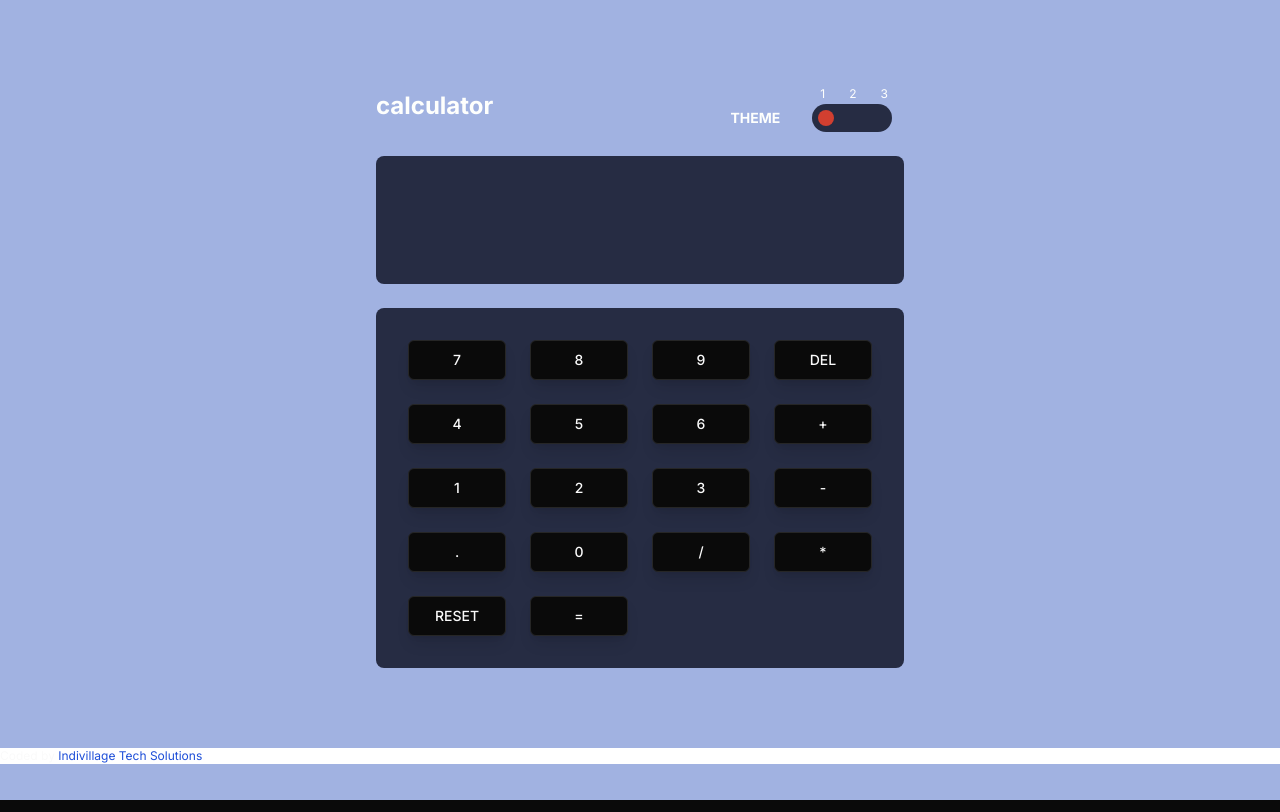
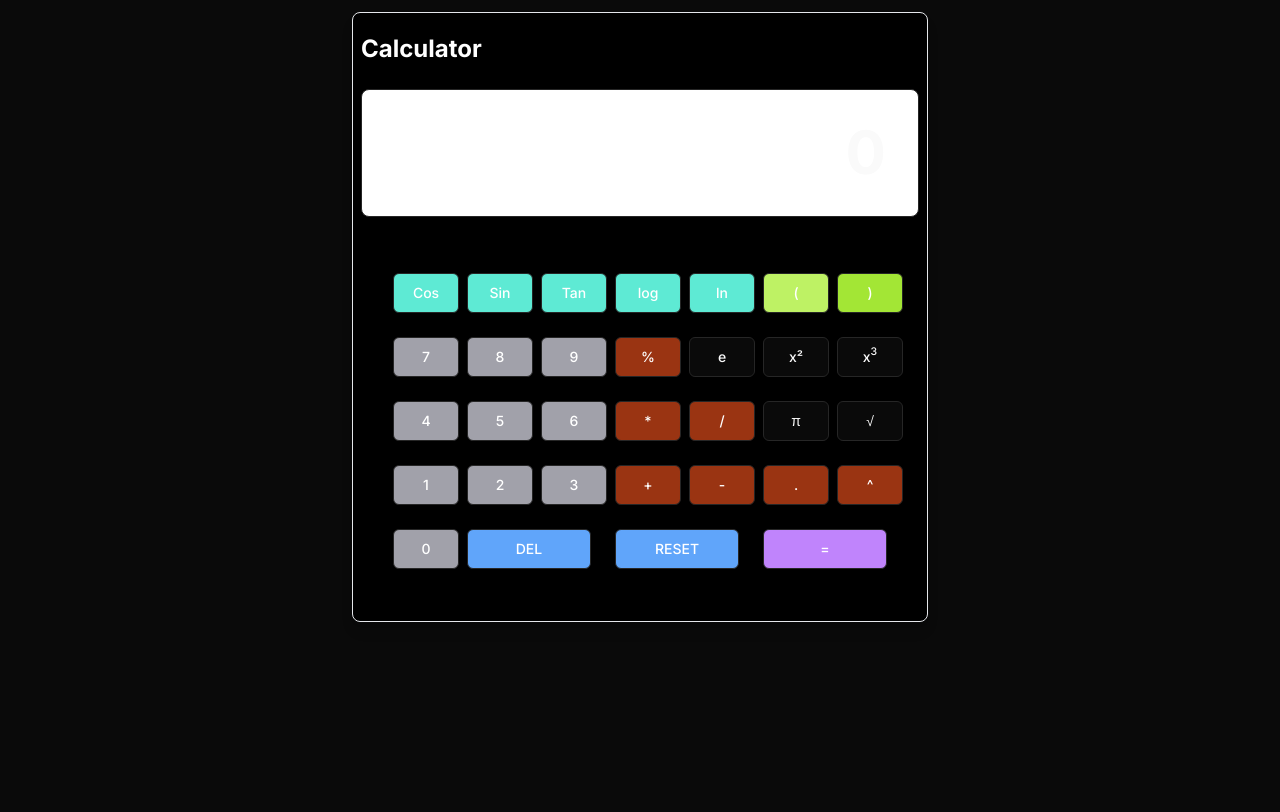
Before and after one commit to Indivillage-Balgakot-Training/Calculator_FE, a Next.js app: page / in a window 1280 px wide. Built offline with nearby package versions, Linux system fonts and the light colour scheme.

Commit message:
updated2

```diff
--- a/app/page.tsx
+++ b/app/page.tsx
@@ -4,36 +4,18 @@
 import { useState } from "react";
 import cn from "classnames";
 
-// Component
-import Toggle from "@/components/Toggle";
-
 // Lib
 import { numberWithCommas } from "@/lib/helpers";
 import { Button } from "@/components/ui/button";
 
 function CalculatorPage() {
-  const [toggleTheme, setToggleTheme] = useState(1);
-  const [operand1, setOperand1] = useState<string>('');
-  const [operator, setOperator] = useState<string | undefined>();
-  const [operand2, setOperand2] = useState<string | undefined>();
+  const [expression, setExpression] = useState<string>('');
 
-  const handleClickToggle = () => {
-    setToggleTheme((toggleTheme % 3) + 1);
-  };
-
-  const operateCalculator = async (
-    operand1: string,
-    operator: string,
-    operand2: string
-  ): Promise<string> => {
+  const operateCalculator = async (expr: string): Promise<string> => {
     const response = await fetch('http://127.0.0.1:5000/api/calculate', {
       method: 'POST',
       headers: { 'Content-Type': 'application/json' },
-      body: JSON.stringify({
-        operand1: Number(operand1),
-        operator: operator === '+' ? 'ADD' : operator === '-' ? 'SUBTRACT' : operator === '*' ? 'MULTIPLY' : 'DIVIDE',
-        operand2: Number(operand2)
-      }),
+      body: JSON.stringify({ expression: expr }),
     });
 
     if (!response.ok) {
@@ -45,101 +27,74 @@ function CalculatorPage() {
   };
 
   const handleClickButton = async (value: string) => {
-    if (!isNaN(Number(value)) || value === '0' || value === '.') {
-      if (!operator) {
-        const newOperand1 = operand1 === 'Error' ? value :
-          (value === '.' && !operand1.includes('.') ? operand1 + value : operand1 + value);
-        setOperand1(newOperand1);
-      } else {
-        const newOperand2 = operand2 ?
-          (value === '.' && !operand2.includes('.') ? operand2 + value : operand2 + value) :
-          value;
-        setOperand2(newOperand2);
-      }
-    } else if (['+', '-', '*', '/'].includes(value)) {
-      if (operand1 && !operator) {
-        setOperator(value);
-      }
+    if (!isNaN(Number(value)) || value === '.' || ['+', '-', '*', '/', 'Cos', 'Sin', 'Tan', 'log', 'ln', 'π', '√', '^', 'e', 'x²'].includes(value)) {
+      // Append to expression
+      setExpression(prev => prev + value);
     } else if (value === '=') {
-      if (operand1 && operator && operand2) {
-        const result = await operateCalculator(operand1, operator, operand2);
-        console.log(result); // Debugging: log the result
-        if (result === 'Error') {
-          setOperand1('Error');
-        } else {
-          setOperand1(result);
-        }
-        setOperator(undefined);
-        setOperand2(undefined);
-      }
-    } else if (value === 'DELETE') {
-      if (operand2) {
-        if (operand2.length > 1) {
-          setOperand2(operand2.slice(0, -1));
-        } else {
-          setOperand2(undefined);
-        }
-      } else if (operand1.length > 1) {
-        setOperand1(operand1.slice(0, -1));
-      } else {
-        setOperand1('0');
-      }
+      // Calculate result
+      const result = await operateCalculator(expression);
+      setExpression(result === 'Error' ? 'Error' : result);
     } else if (value === 'RESET') {
-      setOperand1('0');
-      setOperator(undefined);
-      setOperand2(undefined);
+      // Reset expression
+      setExpression('');
+    } else if (value === 'DEL') {
+      // Delete last character
+      setExpression(expression.slice(0, -1));
     }
   };
 
-  // Display logic: Show operand1 or operand2 based on input
-  const displayValue = operand2 ? numberWithCommas(operand2) : numberWithCommas(operand1);
+  // Display logic: Show the current expression
+  const displayValue = expression || '0';
 
   return (
-    <main className={cn("min-h-screen", `bg-main-${toggleTheme}`)}>
-      <div className="block max-w-xl mx-auto py-20 px-6">
+    <main className={cn("min-h-screen ")}>
+      <div className="block max-w-xl mx-auto mt-3 py-5 px-2 border border-gray-200 rounded-lg shadow-lg bg-black">
         {/* Header */}
-        <div className="flex justify-between space-x-0 h-full w-full items-center">
-          <h1 className={cn("text-2xl font-bold", `font-color-${toggleTheme}`)}>calculator</h1>
-          <div className="flex">
-            <p className={cn("text-sm font-bold mr-8 pb-1 self-end", `font-color-${toggleTheme}`)}>THEME</p>
-            <Toggle currentTogglePosition={toggleTheme} onClickToggle={handleClickToggle} toggleAmount={3} />
-          </div>
+        <div className="flex justify-between space-x-0 h-full w-full items-center ">
+          <h1 className={cn("text-2xl font-bold shadow-lg text-white")}>Calculator</h1>
         </div>
+
         {/* Calculator Screen */}
-        <div className={cn("h-32 w-full mt-6 p-8 rounded-lg", `bg-content-var-a-${toggleTheme}`)}>
-          <p className={cn("font-bold text-6xl text-right overflow-scroll", `font-color-${toggleTheme}`)}>
-            {displayValue}
-          </p>
+        <div className={cn("h-32 w-full mt-6 p-8 border rounded-lg bg-white")}>
+          <p className={cn("font-bold text-6xl text-right ")}>{displayValue}</p>
         </div>
+
         {/* Calculator Buttons */}
-        <div className={cn("w-full grid grid-cols-4 gap-6 mt-6 p-8 rounded-lg", `bg-content-var-a-${toggleTheme}`)}>
-          <Button variant='outline' size="lg" onClick={() => handleClickButton('7')}>7</Button>
-          <Button variant='outline' size="lg" onClick={() => handleClickButton('8')}>8</Button>
-          <Button variant='outline' size="lg" onClick={() => handleClickButton('9')}>9</Button>
-          <Button variant='outline' size="lg" onClick={() => handleClickButton('DELETE')}>DEL</Button>
-          <Button variant='outline' size="lg" onClick={() => handleClickButton('4')}>4</Button>
-          <Button variant='outline' size="lg" onClick={() => handleClickButton('5')}>5</Button>
-          <Button variant='outline' size="lg" onClick={() => handleClickButton('6')}>6</Button>
-          <Button variant='outline' size="lg" onClick={() => handleClickButton('+')}>+</Button>
-          <Button variant='outline' size="lg" onClick={() => handleClickButton('1')}>1</Button>
-          <Button variant='outline' size="lg" onClick={() => handleClickButton('2')}>2</Button>
-          <Button variant='outline' size="lg" onClick={() => handleClickButton('3')}>3</Button>
-          <Button variant='outline' size="lg" onClick={() => handleClickButton('-')}>-</Button>
-          <Button variant='outline' size="lg" onClick={() => handleClickButton('.')}>.</Button>
-          <Button variant='outline' size="lg" onClick={() => handleClickButton('0')}>0</Button>
-          <Button variant='outline' size="lg" onClick={() => handleClickButton('/')}>/</Button>
-          <Button variant='outline' size="lg" onClick={() => handleClickButton('*')}>*</Button>
-          <Button variant='outline' size="lg" onClick={() => handleClickButton('RESET')}>RESET</Button>
-          <Button variant='outline' size="lg" onClick={() => handleClickButton('=')}>=</Button>
+        <div className={cn("w-full grid grid-cols-7 gap-6 mt-6 p-8 rounded-lg")}>
+          <Button variant='outline' size="lg" className="bg-teal-300 hover:bg-teal-500 text-white" onClick={() => handleClickButton('Cos')}>Cos</Button>
+          <Button variant='outline' size="lg" className="bg-teal-300 hover:bg-teal-500 text-white" onClick={() => handleClickButton('Sin')}>Sin</Button>
+          <Button variant='outline' size="lg" className="bg-teal-300 hover:bg-teal-500 text-white" onClick={() => handleClickButton('Tan')}>Tan</Button>
+          <Button variant='outline' size="lg" className="bg-teal-300 hover:bg-teal-500 text-white" onClick={() => handleClickButton('log')}>log</Button>
+          <Button variant='outline' size="lg" className="bg-teal-300 hover:bg-teal-500 text-white" onClick={() => handleClickButton('ln')}>ln</Button>
+          <Button variant='outline' size="lg" className="bg-lime-300 hover:bg-lime-500 text-white" onClick={() => handleClickButton('(')}>(</Button>
+          <Button variant='outline' size="lg" className="bg-lime-400 hover:bg-lime-400 text-white" onClick={() => handleClickButton(')')}>)</Button>
+          <Button variant='outline' size="lg" className="bg-zinc-400 hover:bg-zinc-600 text-white" onClick={() => handleClickButton('7')}>7</Button>
+          <Button variant='outline' size="lg" className="bg-zinc-400 hover:bg-zinc-600 text-white" onClick={() => handleClickButton('8')}>8</Button>
+          <Button variant='outline' size="lg" className="bg-zinc-400 hover:bg-zinc-600 text-white" onClick={() => handleClickButton('9')}>9</Button>
+          <Button variant='outline' size="lg" className="bg-orange-800 hover:bg-orange-900 text-white" onClick={() => handleClickButton('%')}>%</Button>
+          <Button variant='outline' size="lg" onClick={() => handleClickButton('e')}>e</Button>
+          <Button variant='outline' size="lg" onClick={() => handleClickButton('x²')}>x²</Button>
+          <Button variant='outline' size="lg" onClick={() => handleClickButton('^3')}>x<sup>3</sup></Button>
+          <Button variant='outline' size="lg" className="bg-zinc-400 hover:bg-zinc-600 text-white" onClick={() => handleClickButton('4')}>4</Button>
+          <Button variant='outline' size="lg" className="bg-zinc-400 hover:bg-zinc-600 text-white" onClick={() => handleClickButton('5')}>5</Button>
+          <Button variant='outline' size="lg" className="bg-zinc-400 hover:bg-zinc-600 text-white" onClick={() => handleClickButton('6')}>6</Button>
+          <Button variant='outline' size="lg" className="bg-orange-800 hover:bg-orange-900 text-white" onClick={() => handleClickButton('*')}>*</Button>
+          <Button variant='outline' size="lg" className="bg-orange-800 hover:bg-orange-900 text-white" onClick={() => handleClickButton('/')}>/</Button>
+          <Button variant='outline' size="lg" onClick={() => handleClickButton('π')}>π</Button>
+          <Button variant='outline' size="lg" onClick={() => handleClickButton('√')}>√</Button>
+          <Button variant='outline' size="lg" className="bg-zinc-400 hover:bg-zinc-600 text-white" onClick={() => handleClickButton('1')}>1</Button>
+          <Button variant='outline' size="lg" className="bg-zinc-400 hover:bg-zinc-600 text-white" onClick={() => handleClickButton('2')}>2</Button>
+          <Button variant='outline' size="lg" className="bg-zinc-400 hover:bg-zinc-600 text-white" onClick={() => handleClickButton('3')}>3</Button>
+          <Button variant='outline' size="lg" className="bg-orange-800 hover:bg-orange-900 text-white" onClick={() => handleClickButton('+')}>+</Button>
+          <Button variant='outline' size="lg" className="bg-orange-800 hover:bg-orange-900 text-white" onClick={() => handleClickButton('-')}>-</Button>
+          <Button variant='outline' size="lg" className="bg-orange-800 hover:bg-orange-900 text-white" onClick={() => handleClickButton('.')}>.</Button>
+          <Button variant='outline' size="lg" className="bg-orange-800 hover:bg-orange-900 text-white" onClick={() => handleClickButton('^')}>^</Button>
+          <Button variant='outline' size="lg" className="bg-zinc-400 hover:bg-zinc-600 text-white" onClick={() => handleClickButton('0')}>0</Button>
+          <Button variant='outline' size="lg" className="col-span-2 bg-blue-400 hover:bg-blue-600 text-white" onClick={() => handleClickButton('DEL')}>DEL</Button>
+          <Button variant='outline' size="lg" className="col-span-2 bg-blue-400 hover:bg-blue-600 text-white" onClick={() => handleClickButton('RESET')}>RESET</Button>
+          <Button variant='outline' size="lg" className="col-span-2 bg-purple-400 hover:bg-purple-600 text-white" onClick={() => handleClickButton('=')}>=</Button>
         </div>
       </div>
-
-      <footer className={"block bg-white w-full"}>
-        <p className={"text-xs"}>
-
-          Coded by <a className={"text-blue-700"} href="https://indivillage.com">Indivillage Tech Solutions</a>.
-        </p>
-      </footer>
     </main>
   );
 }
```
